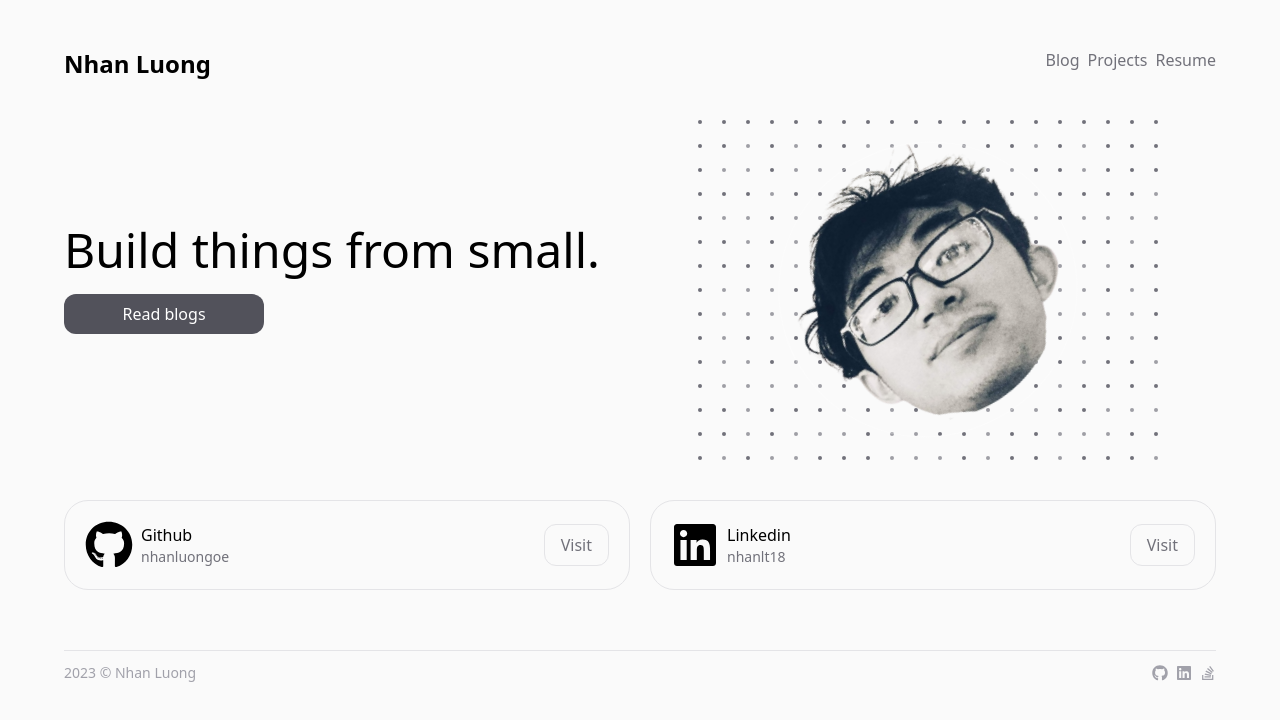
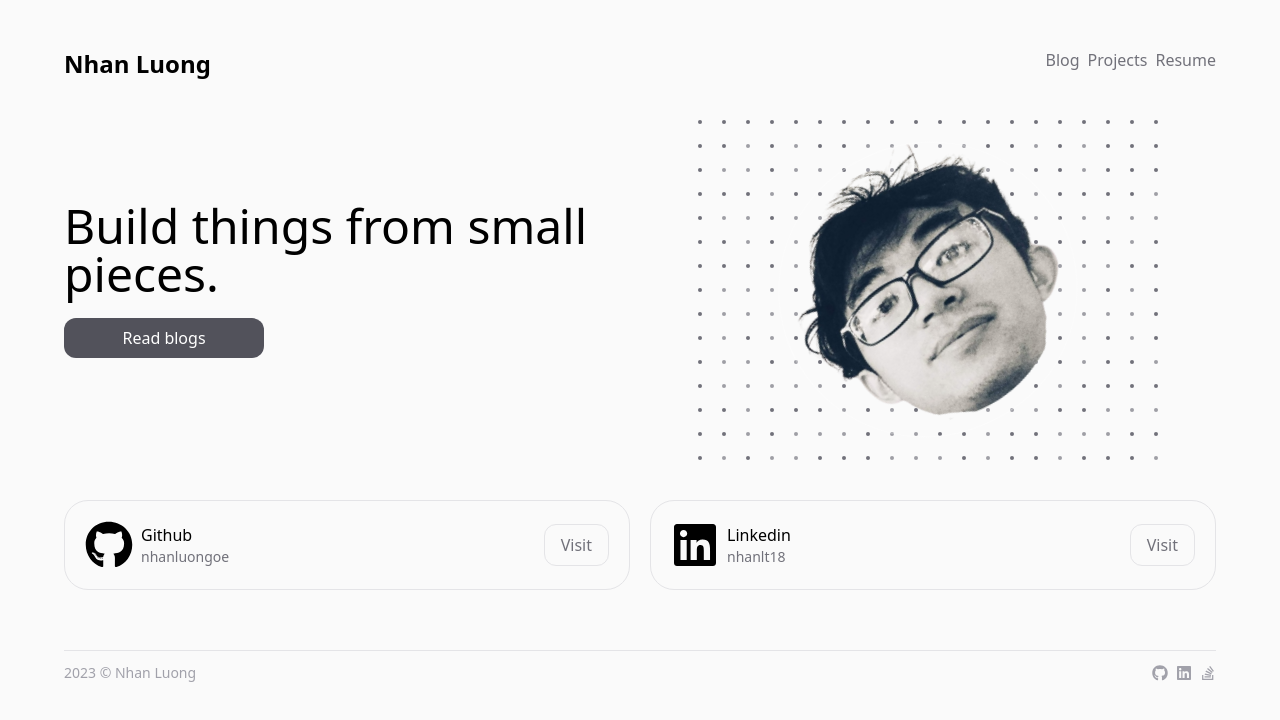
Before and after one commit to v-diepttn147/blog, a Next.js app: page / in a window 1280 px wide. Shown: the top 720 px of the page. Built offline with nearby package versions, Linux system fonts and the light colour scheme.

Commit message:
chore(homepage: update text

```diff
--- a/src/app/(routes)/page.tsx
+++ b/src/app/(routes)/page.tsx
@@ -14,7 +14,7 @@ export default function Home() {
     <div className="flex flex-col justify-between">
       <section className="mb-5 flex">
         <div className="flex flex-col justify-center flex-1">
-          <p className="text-5xl">Build things from small.</p>
+          <p className="text-5xl">Build things from small pieces.</p>
           <Link href="/blog" className="w-fit">
             <button className="button-primary w-[200px] my-5">
               Read blogs
```
